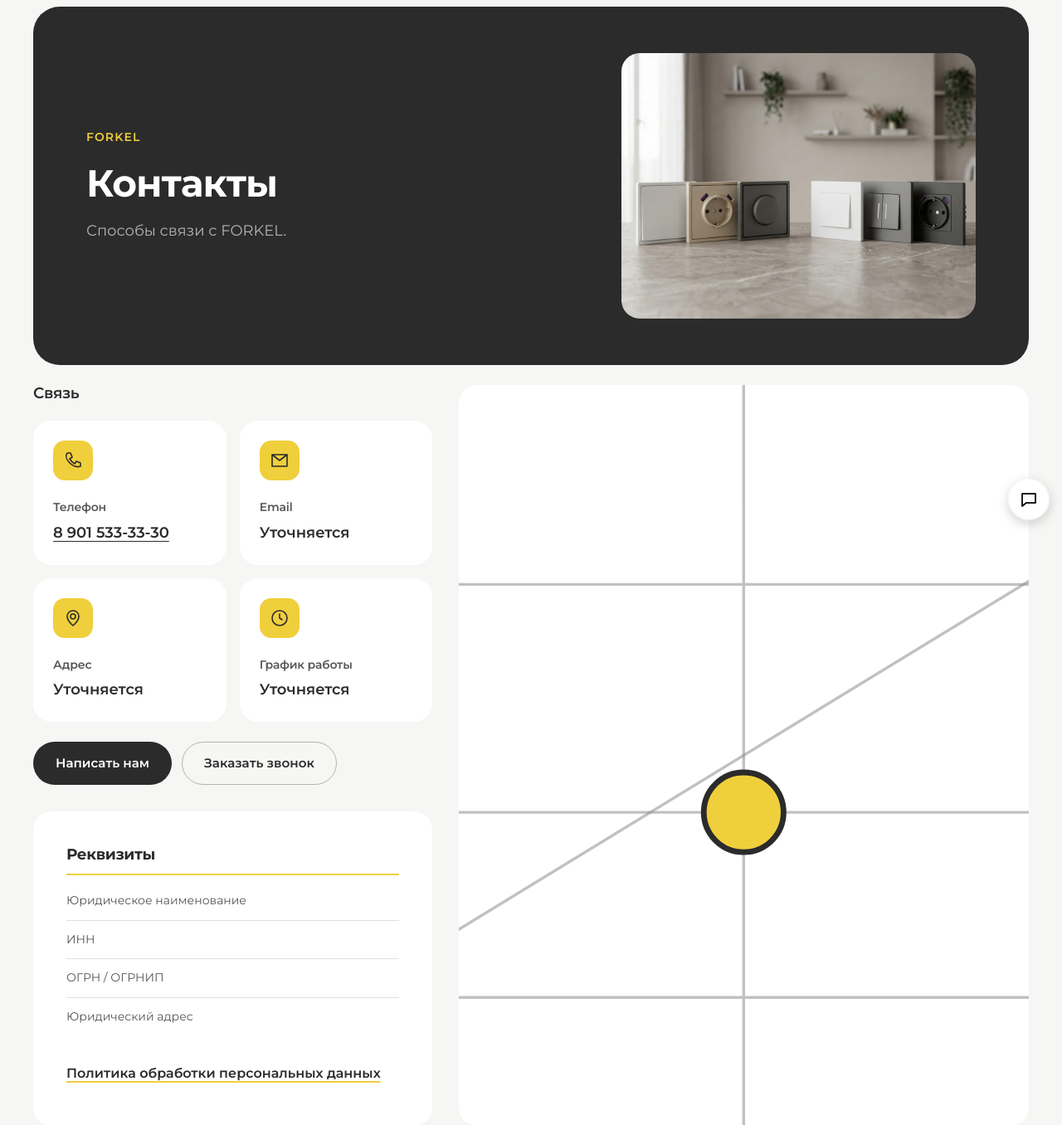
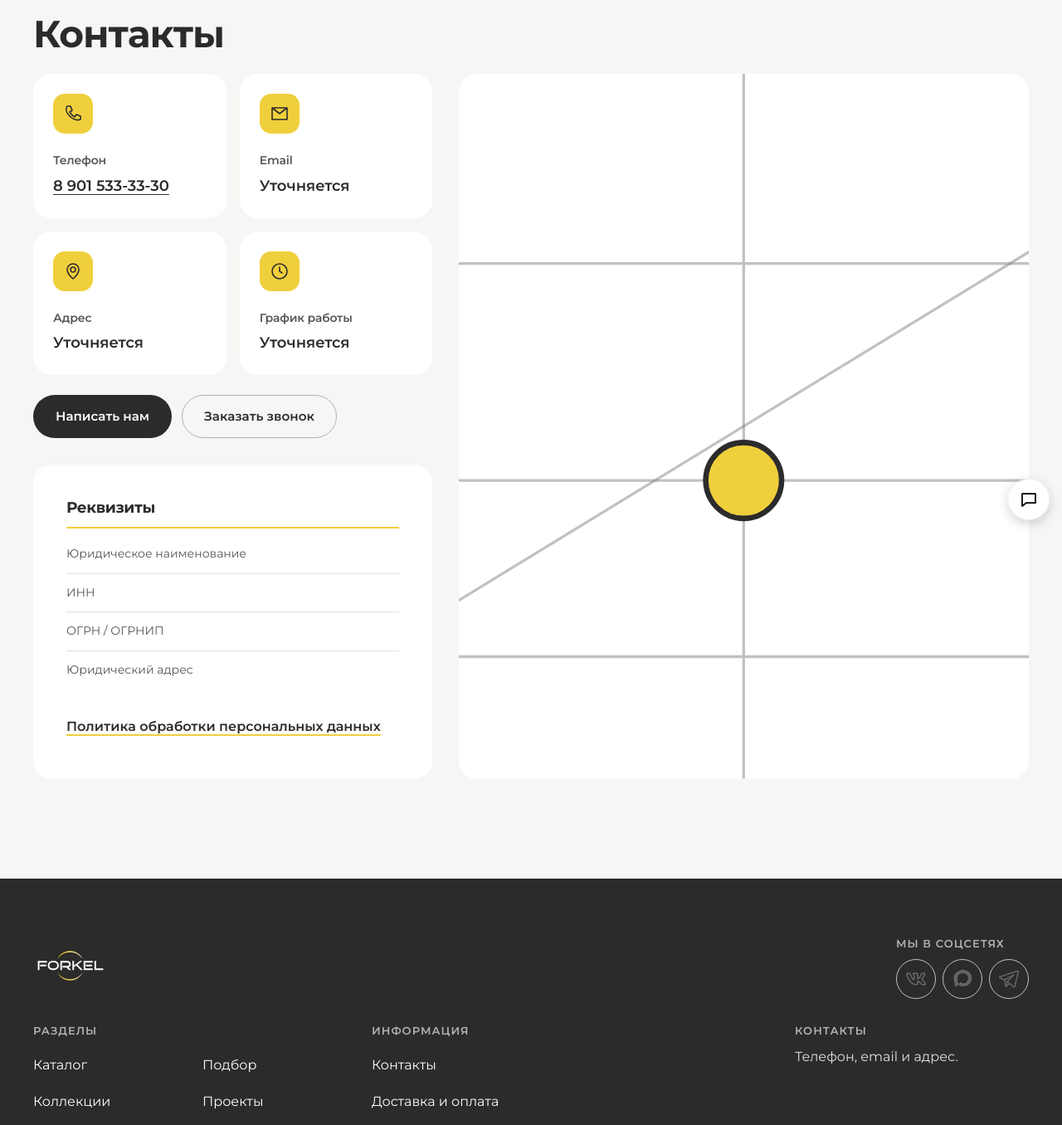
Before and after one commit to fhntv06/company_forkel_Bitrix, a PHP site: page /contacts.html in a window 1280 px wide. Shown: the part 158-1514 px from the top of the page at 83% size. Run offline with PHP 8.4, Linux system fonts and the light colour scheme.

Commit message:
feat(v4): контакты без баннера и заголовка «Связь», четыре компактные карточки «С кем мы работаем» (TASK-006)

```diff
--- a/prototype/homepage-v4/contacts.html
+++ b/prototype/homepage-v4/contacts.html
@@ -166,23 +166,15 @@
       <nav class="fk-crumbs" aria-label="Хлебные крошки">
         <ol><li><a href="index.html">Главная</a></li><li aria-current="page">Контакты</li></ol>
       </nav>
-      <section class="fk-ab-hero" aria-labelledby="ct-title">
-        <div class="fk-ab-hero__text">
-          <p class="fk-ab-hero__kicker">FORKEL</p>
-          <h1 class="fk-ab-hero__title" id="ct-title">Контакты</h1>
-          <p class="fk-ab-hero__lead">Способы связи с FORKEL.</p>
-        </div>
-        <figure class="fk-ab-hero__art"><img src="assets/images/designs/2e5a6406cab54b2416d63e19fc1e6c57_ca3ebba6-7e95-47d9-b108-03cc3c814268.jpg" alt="" decoding="async" style="width:100%;height:100%;object-fit:cover"></figure>
-      </section>
+      <h1 class="fk-page-title fk-ct-title" id="ct-title">Контакты</h1>
 
       <div class="fk-ct">
-        <section class="fk-ct-connection" aria-labelledby="ct-conn">
-          <h2 id="ct-conn">Связь</h2>
+        <section class="fk-ct-connection" aria-labelledby="ct-title">
           <div class="fk-ct-channels">
-            <article class="fk-ct-channel"><span class="fk-ct-channel__icon"><svg viewBox="0 0 24 24" aria-hidden="true"><path d="M5 3h4l2 5-3 2a16 16 0 006 6l2-3 5 2v4c-9 3-21-9-16-16Z"/></svg></span><h3>Телефон</h3><p><a href="tel:+79015333330">8 901 533-33-30</a></p></article>
-            <article class="fk-ct-channel"><span class="fk-ct-channel__icon"><svg viewBox="0 0 24 24" aria-hidden="true"><path d="M3 5h18v14H3ZM3 5l9 7 9-7"/></svg></span><h3>Email</h3><p>Уточняется</p></article>
-            <article class="fk-ct-channel"><span class="fk-ct-channel__icon"><svg viewBox="0 0 24 24" aria-hidden="true"><path d="M19 10c0 5-7 11-7 11S5 15 5 10a7 7 0 1114 0ZM15 10a3 3 0 11-6 0 3 3 0 016 0Z"/></svg></span><h3>Адрес</h3><p>Уточняется</p></article>
-            <article class="fk-ct-channel"><span class="fk-ct-channel__icon"><svg viewBox="0 0 24 24" aria-hidden="true"><path d="M21 12a9 9 0 11-18 0 9 9 0 0118 0ZM12 7v5l3 2"/></svg></span><h3>График работы</h3><p>Уточняется</p></article>
+            <article class="fk-ct-channel"><span class="fk-ct-channel__icon"><svg viewBox="0 0 24 24" aria-hidden="true"><path d="M5 3h4l2 5-3 2a16 16 0 006 6l2-3 5 2v4c-9 3-21-9-16-16Z"/></svg></span><h2>Телефон</h2><p><a href="tel:+79015333330">8 901 533-33-30</a></p></article>
+            <article class="fk-ct-channel"><span class="fk-ct-channel__icon"><svg viewBox="0 0 24 24" aria-hidden="true"><path d="M3 5h18v14H3ZM3 5l9 7 9-7"/></svg></span><h2>Email</h2><p>Уточняется</p></article>
+            <article class="fk-ct-channel"><span class="fk-ct-channel__icon"><svg viewBox="0 0 24 24" aria-hidden="true"><path d="M19 10c0 5-7 11-7 11S5 15 5 10a7 7 0 1114 0ZM15 10a3 3 0 11-6 0 3 3 0 016 0Z"/></svg></span><h2>Адрес</h2><p>Уточняется</p></article>
+            <article class="fk-ct-channel"><span class="fk-ct-channel__icon"><svg viewBox="0 0 24 24" aria-hidden="true"><path d="M21 12a9 9 0 11-18 0 9 9 0 0118 0ZM12 7v5l3 2"/></svg></span><h2>График работы</h2><p>Уточняется</p></article>
           </div>
           <p class="fk-ct-actions"><button class="fk-btn fk-btn--primary" type="button" data-feedback aria-haspopup="dialog">Написать нам</button> <button class="fk-btn fk-btn--secondary" type="button" data-callback aria-haspopup="dialog">Заказать звонок</button></p>
         </section>
--- a/prototype/homepage-v4/css/contacts.css
+++ b/prototype/homepage-v4/css/contacts.css
@@ -28,12 +28,12 @@
 
 /* Контактные данные отдельными карточками. */
 .fk-ct-connection { display:grid; align-content:start; gap:24px; }
-.fk-ct-connection > h2 { font-size:var(--fk-fs-h3); }
+.fk-ct-title { margin:16px 0 24px; font-size:clamp(1.625rem, 1.04rem + 2.253vw, 3.033rem); line-height:1.08; font-weight:700; letter-spacing:-0.02em; overflow-wrap:break-word; }
 .fk-ct-channels { display:grid; grid-template-columns:repeat(2,minmax(0,1fr)); gap:16px; }
 .fk-ct-channel { min-width:0; padding:24px; border-radius:var(--fk-r-lg); background:var(--fk-surface); }
 .fk-ct-channel__icon { display:grid; place-items:center; width:48px; height:48px; border-radius:14px; background:var(--fk-bright); margin-bottom:24px; }
 .fk-ct-channel svg { width:24px; height:24px; fill:none; stroke:var(--fk-ink); stroke-width:1.6; stroke-linecap:round; stroke-linejoin:round; }
-.fk-ct-channel h3 { font-size:var(--fk-fs-small); color:var(--fk-ink-muted); margin:0 0 8px; }
+.fk-ct-channel h2 { font-size:var(--fk-fs-small); line-height:1.25; letter-spacing:-0.01em; font-weight:600; color:var(--fk-ink-muted); margin:0 0 8px; }
 .fk-ct-channel p { margin:0; font-size:1.125rem; font-weight:600; overflow-wrap:anywhere; }
 .fk-ct-channel a { color:inherit; text-decoration:underline; text-underline-offset:4px; }
 @media(min-width:1024px) { .fk-ct > .fk-ct-connection:first-child { padding:0; } }
```
Also changed, not shown: prototype/homepage-v4/cooperation.html (+22 -11 lines), prototype/homepage-v4/css/cooperation.css (+8 -11 lines).
